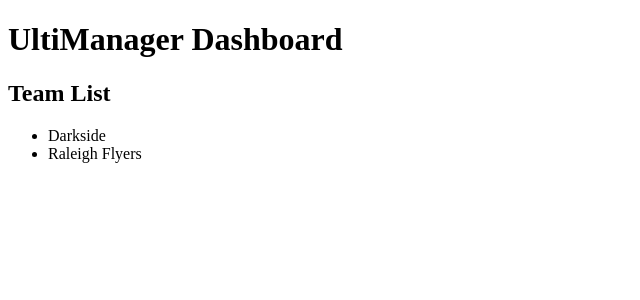
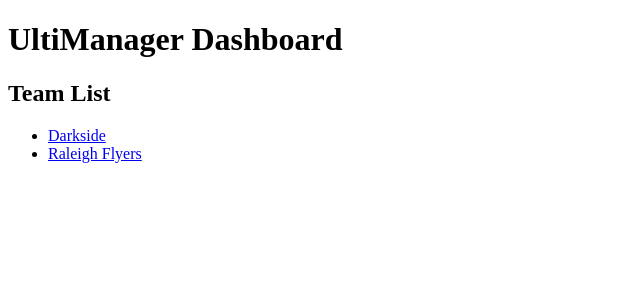
Before and after one commit to cdriehuys/ultimanager-web, a React app: page / in a window 1280 px wide. Shown: the top 300 px of the page, without its empty margins (0-640 px from the left). Built offline with nearby package versions, Linux system fonts and the light colour scheme; the HTML template or start-up script is replaced by a standard one.

Commit message:
Add links to team detail page.
The team list component now renders links to each team's detail page.

```diff
--- a/src/components/TeamList.jsx
+++ b/src/components/TeamList.jsx
@@ -1,13 +1,18 @@
 import PropTypes from 'prop-types';
 import React from 'react';
 import { connect } from 'react-redux';
+import { Link } from 'react-router-dom';
 
 
 export const TeamList = ({ teams }) => (
   <div>
     <h2>Team List</h2>
     <ul>
-      {teams.map(t => <li key={t.id}>{t.name}</li>)}
+      {teams.map(t => (
+        <li key={t.id}>
+          <Link to={`/teams/${t.id}`}>{t.name}</Link>
+        </li>
+      ))}
     </ul>
   </div>
 );
```
Also changed, not shown: 1 other file (tests, documents, lock files or other folders).
